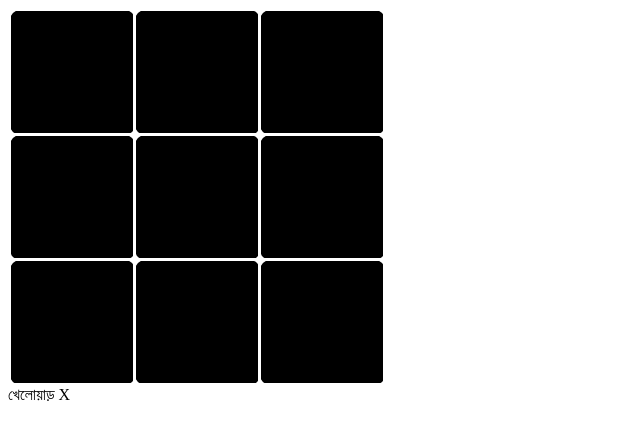
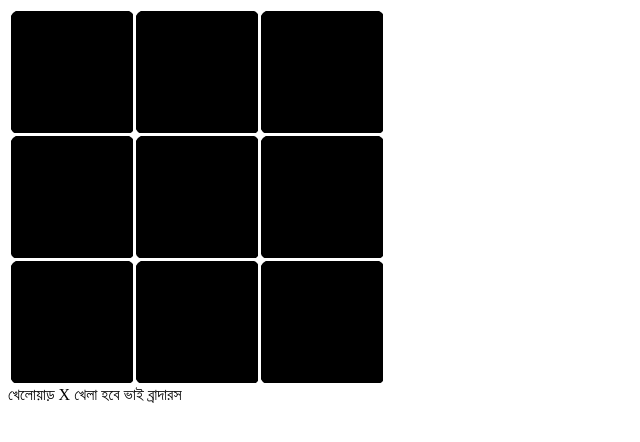
Before and after one commit to kafi350/TicTacToe, a plain HTML site: page index.html in a window 1280 px wide. Shown: the whole page, without its empty margins (0-640 px from the left). Drawn offline with Linux system fonts and the light colour scheme.

Commit message:
Update index.html

```diff
--- a/index.html
+++ b/index.html
@@ -9,6 +9,7 @@
 		<div id="tictactoe"></div>
 		<div align="left">
 			<span id='turn'>খেলোয়াড় X</span>
+			<span>খেলা হবে ভাই ব্রাদারস </span>
 		</div>
 		<script type="text/javascript" src="js/tictac.js"></script>
 	</body>
```
